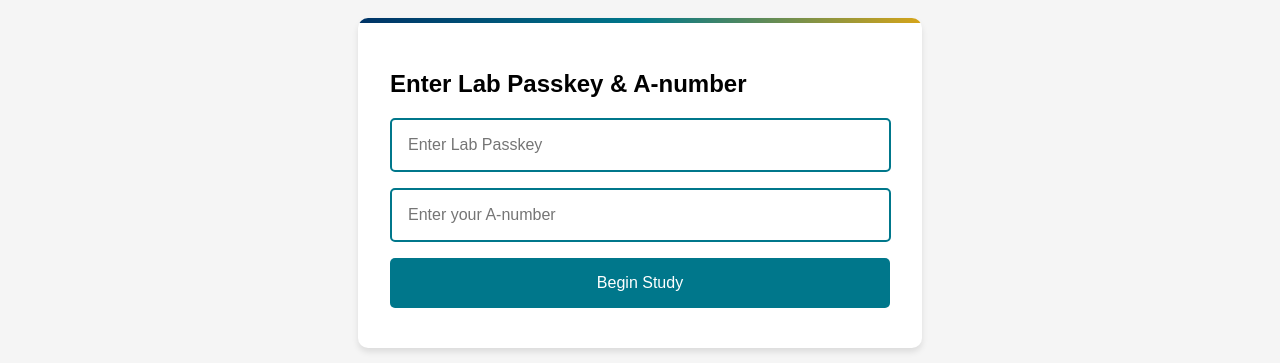
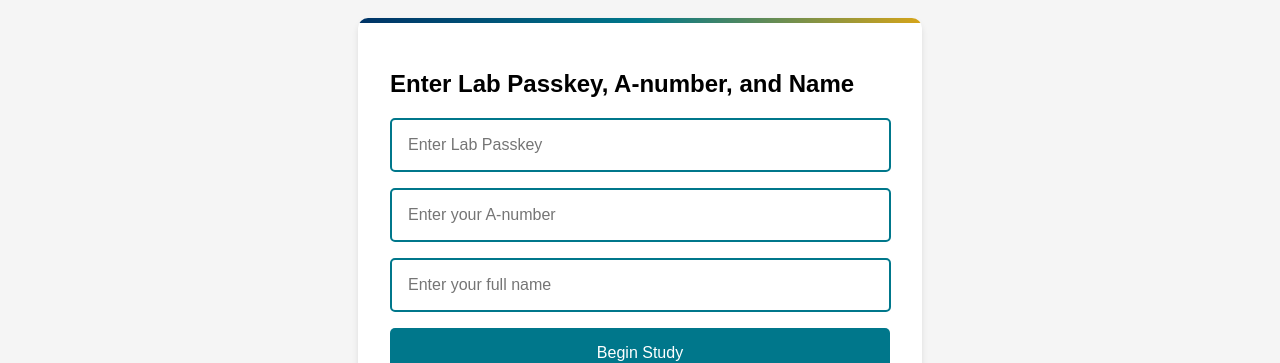
Before and after one commit to kavishnayeem/LinkedIn-Survey, a React (Create React App) app in the folder frontend/: page /login in a window 1280 px wide. Shown: the part 307-670 px from the top of the page. Built offline with nearby package versions, Linux system fonts and the light colour scheme.

Commit message:
Added name to login page

```diff
--- a/frontend/src/Login.jsx
+++ b/frontend/src/Login.jsx
@@ -1,11 +1,12 @@
 import React, { useState } from 'react';
 import { useNavigate } from 'react-router-dom';
-import users from './Users/Users.jsx'; // Import the JSON array directly
+import users from './Users/Users.jsx';
 import './Login.css';
 
 const Login = () => {
   const [passkey, setPasskey] = useState('');
-  const [anum, setAnum] = useState('');   // new state for A#
+  const [anum, setAnum] = useState('');
+  const [name, setName] = useState('');
   const [error, setError] = useState('');
   const [isLoading, setIsLoading] = useState(false);
   const navigate = useNavigate();
@@ -18,17 +19,20 @@ const Login = () => {
     try {
       const cleanPasskey = passkey.trim();
       const cleanAnum = anum.trim();
+      const cleanName = name.trim();
+
       if (!cleanPasskey) throw new Error('Please enter a passkey');
       if (!cleanAnum) throw new Error('Please enter your A-number');
+      if (!cleanName) throw new Error('Please enter your name');
 
       const user = users.find(u => u.user_id === cleanPasskey);
       if (!user) throw new Error('No user found with this passkey');
 
-      // save everything
       localStorage.setItem('valid', 'true');
       localStorage.setItem('userData', JSON.stringify(user));
       localStorage.setItem('quality', user.quality.toString());
-      localStorage.setItem('anum', cleanAnum);   // store A#
+      localStorage.setItem('anum', cleanAnum);
+      localStorage.setItem('name', cleanName);
 
       navigate(`/app/${user.user_id}`);
     } catch (err) {
@@ -52,7 +56,7 @@ const Login = () => {
       <main className="content">
         <div className="hero-card">
           <div className="decorative-bar"></div>
-          <h2>Enter Lab Passkey & A-number</h2>
+          <h2>Enter Lab Passkey, A-number, and Name</h2>
 
           <form onSubmit={handleLogin} className="passkey-form">
             <input
@@ -68,6 +72,14 @@ const Login = () => {
               value={anum}
               onChange={(e) => setAnum(e.target.value)}
               placeholder="Enter your A-number"
+              className="passkey-input"
+              disabled={isLoading}
+            />
+            <input
+              type="text"
+              value={name}
+              onChange={(e) => setName(e.target.value)}
+              placeholder="Enter your full name"
               className="passkey-input"
               disabled={isLoading}
             />
--- a/frontend/src/MainApp.js
+++ b/frontend/src/MainApp.js
@@ -10,7 +10,9 @@ import downwardAssimilationProfileData from "./Profiles/downwardAssimilationProf
 
 const QualtricsSurvey = ({ profileData, userId, onSurveyComplete }) => {
   const anum = localStorage.getItem('anum');
-  const surveyUrl = `https://tamucc.co1.qualtrics.com/jfe/form/SV_9mn36Q92rz50SRo?userId=${userId}&profileId=${profileData.id}&anum=${anum}`;
+  const name = localStorage.getItem('name'); // ✅ Added this line
+
+  const surveyUrl = `https://tamucc.co1.qualtrics.com/jfe/form/SV_9mn36Q92rz50SRo?userId=${userId}&profileId=${profileData.id}&anum=${anum}&name=${encodeURIComponent(name)}`; // ✅ Added name param
 
   useEffect(() => {
     const handleMessage = (e) => {
--- a/frontend/src/ThankYou.jsx
+++ b/frontend/src/ThankYou.jsx
@@ -6,7 +6,9 @@ const ThankYou = () => {
   const navigate = useNavigate();
   const { userId } = useParams();
   const anum = localStorage.getItem('anum');
-  const surveyUrl = `https://tamucc.co1.qualtrics.com/jfe/form/SV_bDubTHdi96CCJWm?userId=${userId}&anum=${anum}`;
+  const name = localStorage.getItem('name');
+  const surveyUrl = `https://tamucc.co1.qualtrics.com/jfe/form/SV_bDubTHdi96CCJWm?userId=${userId}&anum=${anum}&name=${encodeURIComponent(name)}`;
+
 
   const handleLogout = () => {
     localStorage.removeItem('valid');
@@ -19,6 +21,7 @@ const ThankYou = () => {
       <iframe
         title="Qualtrics Survey"
         src={surveyUrl}
+
         width="100%"
         height="100%"
         style={{ border: 'none' }}
```
